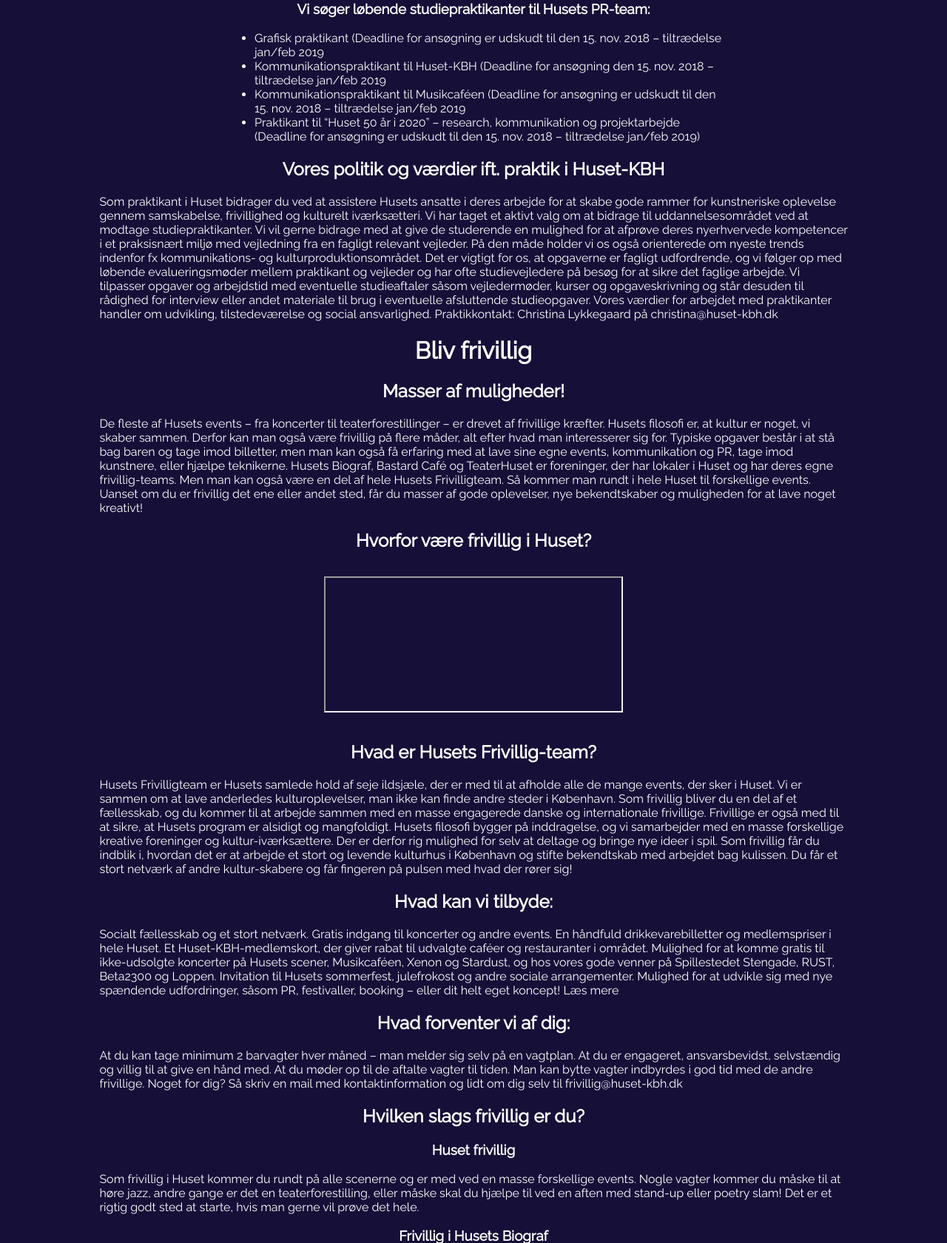
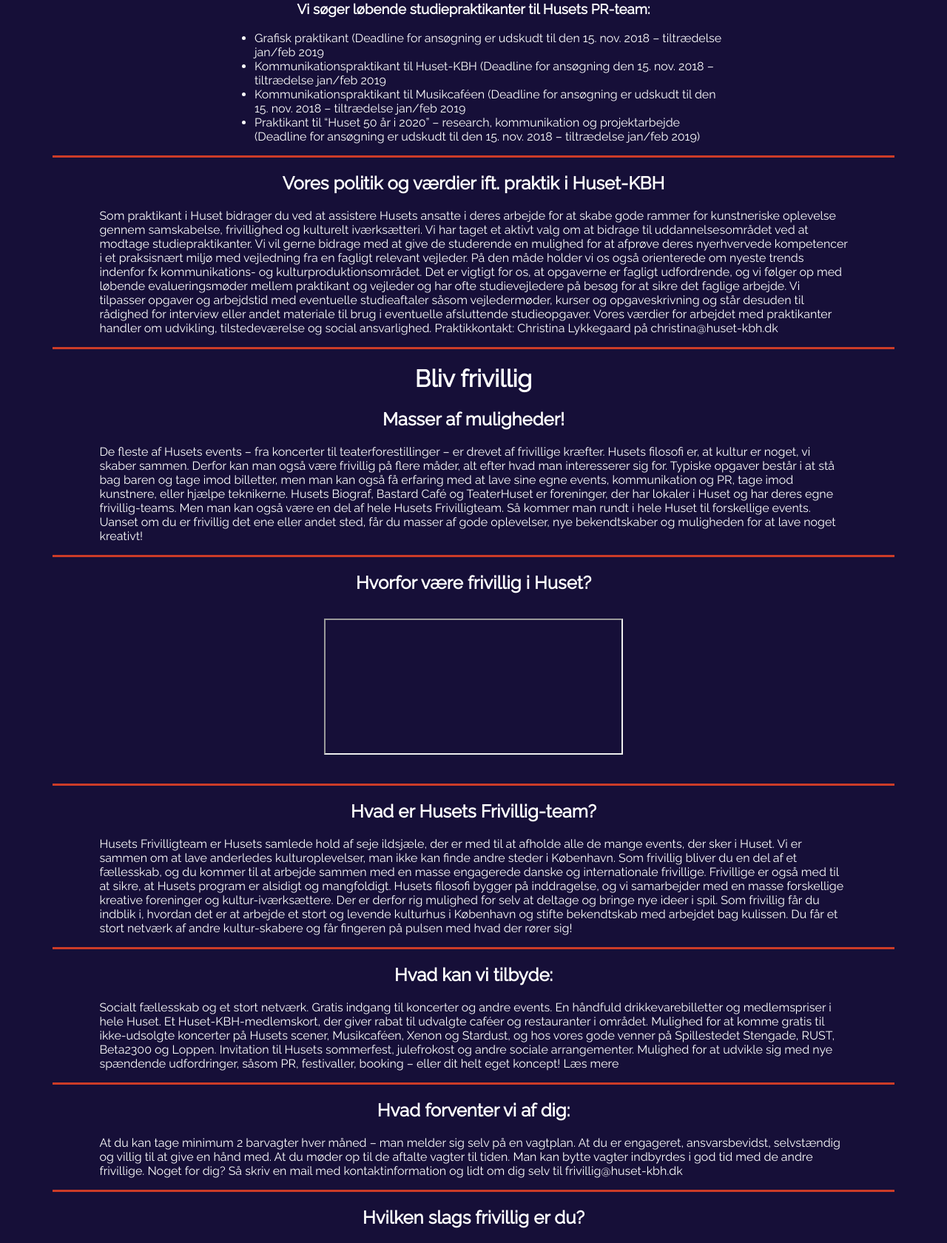
Before and after one commit to yasm0217/huset18, a PHP site: page /job.html in a window 1280 px wide. Shown: the part 245-1925 px from the top of the page at 74% size. Run offline with PHP 8.4, Linux system fonts and the light colour scheme; grey boxes are pictures that could not be loaded.

Commit message:
streger på job siden

```diff
--- a/job.css
+++ b/job.css
@@ -3,6 +3,7 @@ header img {
     padding: 15px;
 
 }
+
 header {
     margin-left: auto;
     margin-right: auto;
@@ -66,7 +67,6 @@ body {
     background: #160F38;
 
 }
-
 
 form {
     max-width: 50%;
@@ -169,3 +169,11 @@ iframe {
     text-align: center;
 
 }
+
+.pynt {
+    width: 90%;
+    height: 3px;
+    background: #CC3C28;
+    margin-left: auto;
+    margin-right: auto;
+}
--- a/job.html
+++ b/job.html
@@ -36,42 +36,45 @@
                 <li>Praktikant til “Huset 50 år i 2020” – research, kommunikation og projektarbejde (Deadline for ansøgning er udskudt til den 15. nov. 2018 – tiltrædelse jan/feb 2019)</li>
             </ul>
 
-
+<div class="pynt"></div>
 
         <h2> Vores politik og værdier ift. praktik i Huset-KBH </h2>
         <p> Som praktikant i Huset bidrager du ved at assistere Husets ansatte i deres arbejde for at skabe gode rammer for kunstneriske oplevelse gennem samskabelse, frivillighed og kulturelt iværksætteri. Vi har taget et aktivt valg om at bidrage til uddannelsesområdet ved at modtage studiepraktikanter. Vi vil gerne bidrage med at give de studerende en mulighed for at afprøve deres nyerhvervede kompetencer i et praksisnært miljø med vejledning fra en fagligt relevant vejleder. På den måde holder vi os også orienterede om nyeste trends indenfor fx kommunikations- og kulturproduktionsområdet. Det er vigtigt for os, at opgaverne er fagligt udfordrende, og vi følger op med løbende evalueringsmøder mellem praktikant og vejleder og har ofte studievejledere på besøg for at sikre det faglige arbejde. Vi tilpasser opgaver og arbejdstid med eventuelle studieaftaler såsom vejledermøder, kurser og opgaveskrivning og står desuden til rådighed for interview eller andet materiale til brug i eventuelle afsluttende studieopgaver. Vores værdier for arbejdet med praktikanter handler om udvikling, tilstedeværelse og social ansvarlighed. Praktikkontakt: Christina Lykkegaard på christina@huset-kbh.dk </p>
 
 
     </div>
-
-    <div id="frivillig"></div>
+<div class="pynt"></div>
+    <div id="frivillig">
     <h1> Bliv frivillig</h1>
 
     <h2>Masser af muligheder!</h2>
 
     <p>De fleste af Husets events – fra koncerter til teaterforestillinger – er drevet af frivillige kræfter. Husets filosofi er, at kultur er noget, vi skaber sammen. Derfor kan man også være frivillig på flere måder, alt efter hvad man interesserer sig for. Typiske opgaver består i at stå bag baren og tage imod billetter, men man kan også få erfaring med at lave sine egne events, kommunikation og PR, tage imod kunstnere, eller hjælpe teknikerne. Husets Biograf, Bastard Café og TeaterHuset er foreninger, der har lokaler i Huset og har deres egne frivillig-teams. Men man kan også være en del af hele Husets Frivilligteam. Så kommer man rundt i hele Huset til forskellige events. Uanset om du er frivillig det ene eller andet sted, får du masser af gode oplevelser, nye bekendtskaber og muligheden for at lave noget kreativt!</p>
 
+   <div class="pynt"></div>
     <h2>Hvorfor være frivillig i Huset?</h2>
 
     <header>
         <iframe src="https://www.youtube.com/embed/3SpoVyj0RRI" allow="accelerometer; autoplay; encrypted-media; gyroscope; picture-in-picture" allowfullscreen></iframe>
     </header>
 
-
+<div class="pynt"></div>
     <h2>Hvad er Husets Frivillig-team?</h2>
 
     <p>Husets Frivilligteam er Husets samlede hold af seje ildsjæle, der er med til at afholde alle de mange events, der sker i Huset. Vi er sammen om at lave anderledes kulturoplevelser, man ikke kan finde andre steder i København. Som frivillig bliver du en del af et fællesskab, og du kommer til at arbejde sammen med en masse engagerede danske og internationale frivillige. Frivillige er også med til at sikre, at Husets program er alsidigt og mangfoldigt. Husets filosofi bygger på inddragelse, og vi samarbejder med en masse forskellige kreative foreninger og kultur-iværksættere. Der er derfor rig mulighed for selv at deltage og bringe nye ideer i spil. Som frivillig får du indblik i, hvordan det er at arbejde et stort og levende kulturhus i København og stifte bekendtskab med arbejdet bag kulissen. Du får et stort netværk af andre kultur-skabere og får fingeren på pulsen med hvad der rører sig!</p>
 
-
+<div class="pynt"></div>
     <h2>Hvad kan vi tilbyde:</h2>
 
     <p>Socialt fællesskab og et stort netværk. Gratis indgang til koncerter og andre events. En håndfuld drikkevarebilletter og medlemspriser i hele Huset. Et Huset-KBH-medlemskort, der giver rabat til udvalgte caféer og restauranter i området. Mulighed for at komme gratis til ikke-udsolgte koncerter på Husets scener, Musikcaféen, Xenon og Stardust, og hos vores gode venner på Spillestedet Stengade, RUST, Beta2300 og Loppen. Invitation til Husets sommerfest, julefrokost og andre sociale arrangementer. Mulighed for at udvikle sig med nye spændende udfordringer, såsom PR, festivaller, booking – eller dit helt eget koncept! Læs mere</p>
 
+   <div class="pynt"></div>
     <h2>Hvad forventer vi af dig:
     </h2>
 
     <p>At du kan tage minimum 2 barvagter hver måned – man melder sig selv på en vagtplan. At du er engageret, ansvarsbevidst, selvstændig og villig til at give en hånd med. At du møder op til de aftalte vagter til tiden. Man kan bytte vagter indbyrdes i god tid med de andre frivillige. Noget for dig? Så skriv en mail med kontaktinformation og lidt om dig selv til frivillig@huset-kbh.dk</p>
 
+   <div class="pynt"></div>
     <h2>Hvilken slags frivillig er du?
     </h2>
 
@@ -98,7 +101,7 @@
 
     <p>Tager du gode billeder, er du en troldmand på Instagram, eller har du en anmelder i maven? Så kan du være med til at sprede mere viden om Huset som en del af Husets PR-team. PR-opgaver kan for eksempel gå ud på at tage billeder til en koncert til facebook eller Instagram. Du får mulighed for at komme i kontakt med kunstnere, skrive anmeldelser af film, musik eller teater eller være fotograf. Alt sammen i dialog med Husets professionelle PR-medarbejdere, som giver feedback og rådgivning. PR kan være rigtig mange ting. Måske vil du lave en kultur-podcast, bygge en kunstinstallation, eller lave flotte plakater til en af Husets festivaler – rammerne er frie og mulighederne mange, hvis du har en god idé.</p>
 
-
+<div class="pynt"></div>
     <h2>Selvstændige projekter
     </h2>
 
@@ -119,8 +122,8 @@
     </h3>
 
     <p>Booking-gruppen består af en gruppe af frivillige, som i fællesskab booker kunstnere til Huset. De frivillige er selv ansvarlige for booking af artister, promovering af eventet og andre lignende opgaver. Booking-gruppen giver dig mulighed for at få erfaring inden for booking, kendskab til branchen, promovering og et godt netværk.</p>
-
-
+</div>
+<div class="pynt"></div>
     <div id="formbox">
 
 
```
